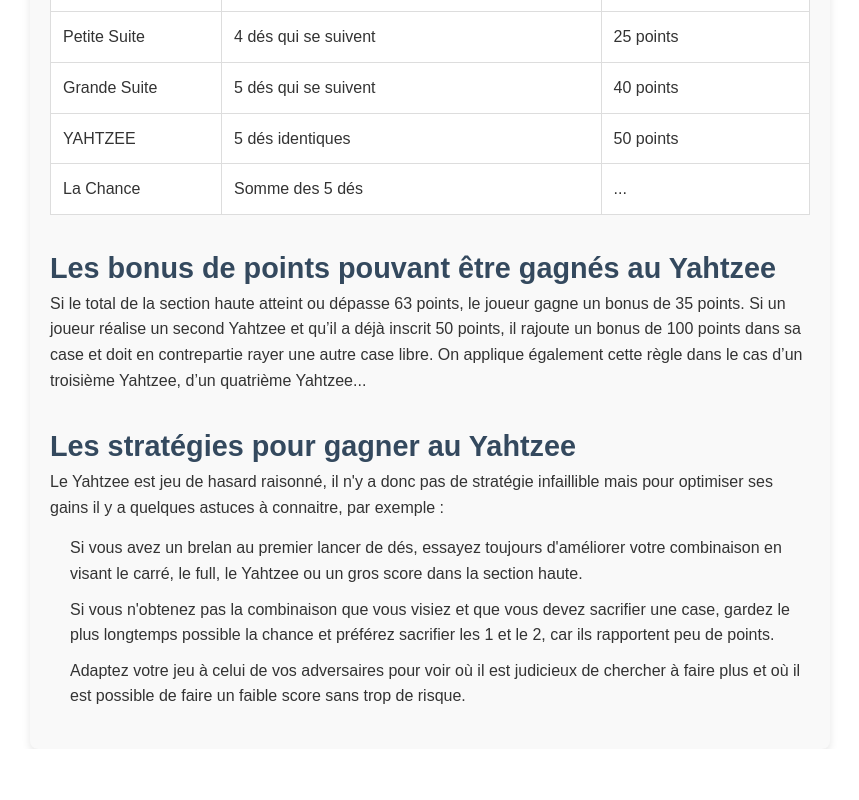
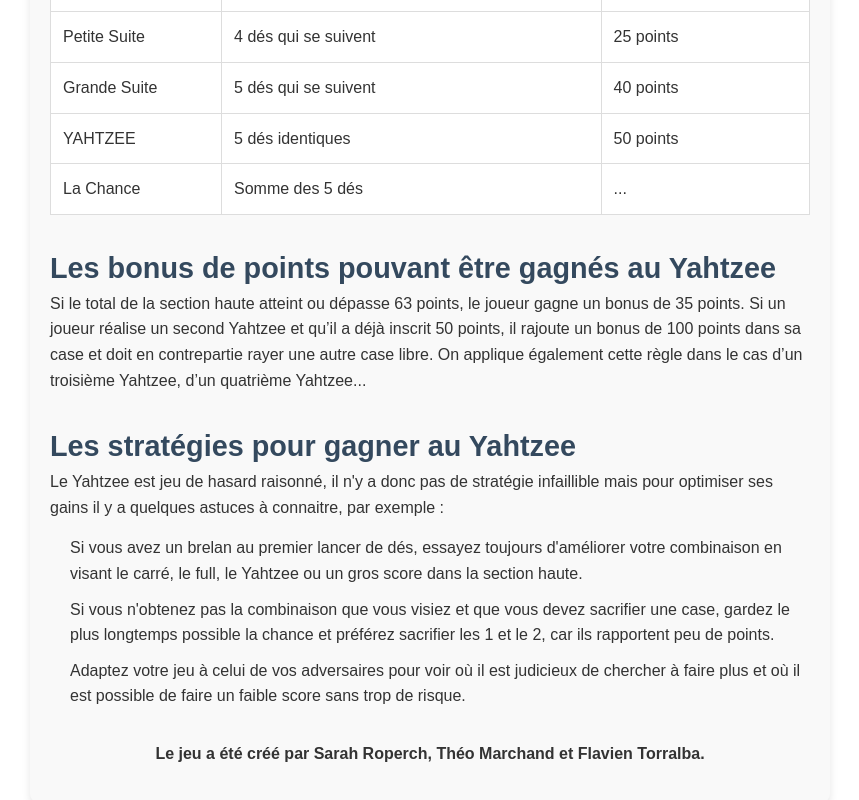
Before and after one commit to Kylzo/Yahtzee_Proj, a React (Create React App) app in the folder frontend/: page /rules in a window 1280 px wide. Shown: the part 2544-3344 px from the top of the page, without its empty margins (210-1069 px from the left). Before the commit the page ends 3293 px from the top, so only its background shows below. Built offline with nearby package versions, Linux system fonts and the light colour scheme; no server answers.

Commit message:
add creator names

```diff
--- a/frontend/src/pages/Regles.jsx
+++ b/frontend/src/pages/Regles.jsx
@@ -1,6 +1,7 @@
 import React from "react";
 import "../styles/Regles.css";
 import fiche_score from "../img/fiche_score.png";
+
 const Regles = () => {
   return (
     <div className="rules-container">
@@ -189,6 +190,12 @@
           faible score sans trop de risque.
         </li>
       </ul>
+      <div className="creators">
+        <p>
+          Le jeu a été créé par Sarah Roperch, Théo Marchand et Flavien
+          Torralba.
+        </p>
+      </div>
     </div>
   );
 };
--- a/frontend/src/styles/Regles.css
+++ b/frontend/src/styles/Regles.css
@@ -75,6 +75,11 @@
   align-items: center;
   margin-top: 20px;
 }
+.creators {
+  margin-top: 2rem;
+  text-align: center;
+  font-weight: bold;
+}
 
 /* Styles pour les écrans jusqu'à 768px de largeur */
 @media (max-width: 768px) {
```
